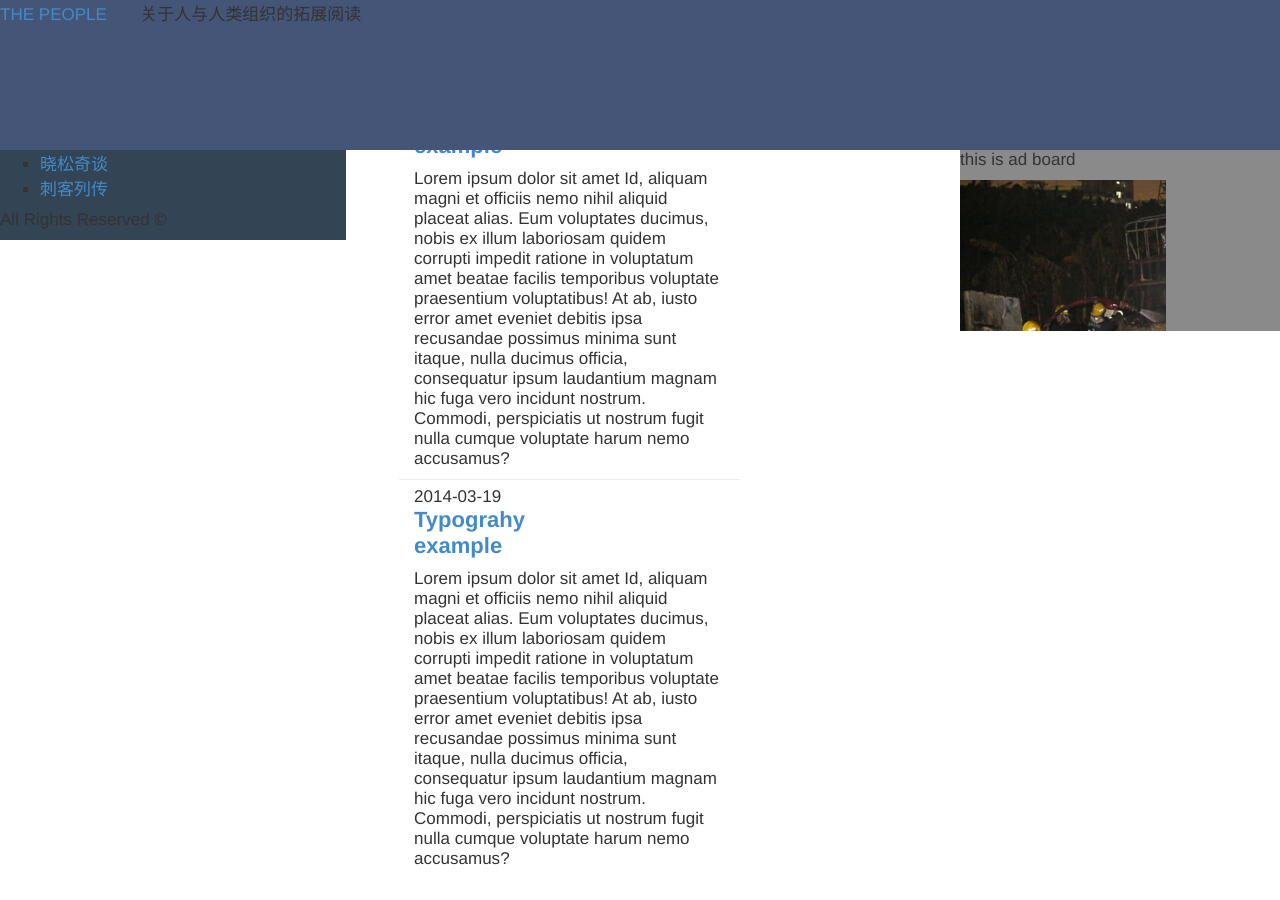
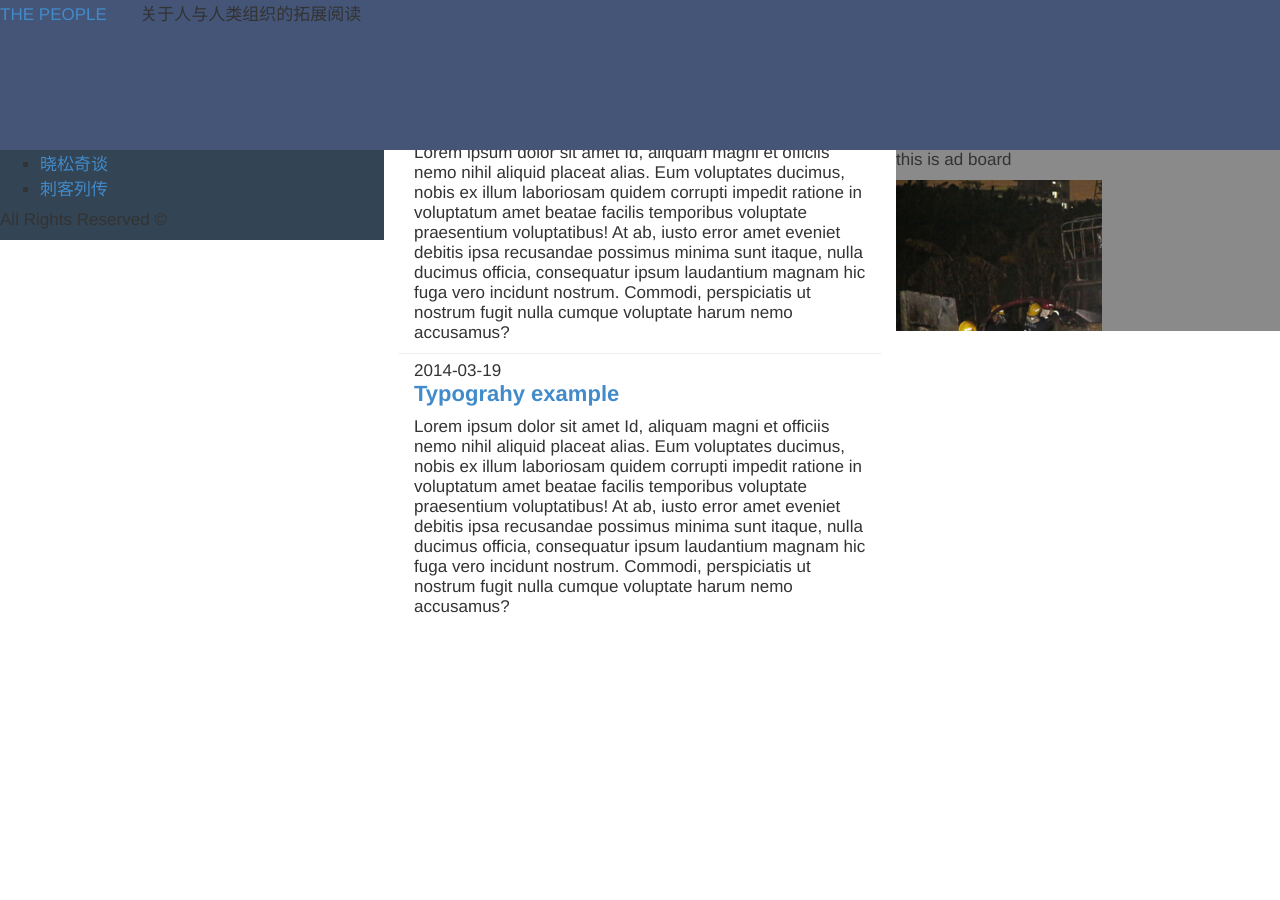
Before and after one commit to andyljj/thepeople, a Jekyll site: the page built from index.html, in a window 1280 px wide. Built offline with Jekyll 4.4.1, drawn with Linux system fonts in a browser that asks for light colours; some web fonts are replaced; Markdown is read by kramdown in place of the engine named in the settings; comment, search, counter and statistics services are not loaded.

Commit message:
分系列显示

```diff
--- a/assets/css/thepeople.css
+++ b/assets/css/thepeople.css
@@ -13,24 +13,24 @@
     left: 0px;
     top: 150px;
     background: #345;
-    width: 27%;;
+    width: 30%;;
     z-index: 888;
 }
 #adboard{
 	position: fixed;
-    left: 75%;
+    left: 70%;
     top: 150px;
     background: #8A8A8A;
     width: 37%;
     z-index: 777;
 }
 .content{
-    width: 46%;
+    width: 40%;
     margin-left: 30%;
     margin-top: 150px;
 }
 .maincontent{
-    width: 63%;
+    width: 100%;
     background: #254;
 }
 
```
